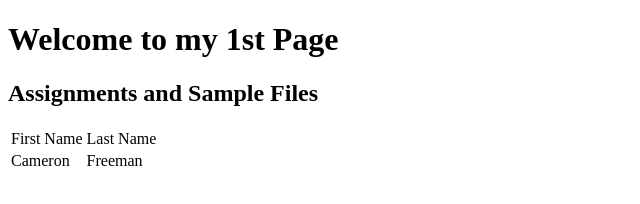
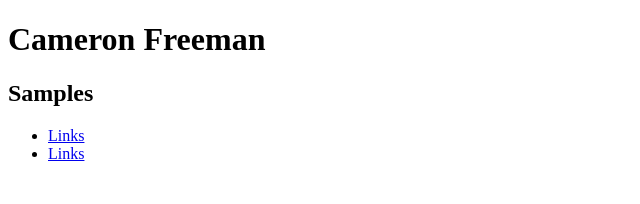
Before and after one commit to cnf8/cnf8.github.io, a plain HTML site: page index.html in a window 1280 px wide. Shown: the whole page, without its empty margins (0-640 px from the left). Drawn offline with Linux system fonts and the light colour scheme.

Commit message:
Links samples

```diff
--- a/index.html
+++ b/index.html
@@ -2,16 +2,18 @@
 <html lang="en" dir="ltr">
   <head>
     <meta charset="utf-8">
-    <title>My Github Page</title>
+    <title>CIM 111 Homework and Samples</title>
   </head>
   <body>
-    <h1>Welcome to my 1st Page</h1>
-    <h2>Assignments and Sample Files</h2>
-    <table>
-      <tr><td>First Name</td><td>Last Name</td></tr>
-      <tr><td>Cameron</td><td>Freeman</td></tr>
-      <tr><td></td><td></td></tr>
-      <tr><td></td><td></td></tr>
-    </table>
+    <h1>Cameron Freeman</h1>
+    <h2>Samples</h2>
+    <ul>
+      <li>
+        <a href="samples/links/">Links</a>
+      </li>
+      <li>
+        <a href="samples/links/index.html">Links</a>
+      </li>
+    </ul>
   </body>
 </html>
```
Also changed, not shown: samples/links/about.html (added, +11 -0 lines), samples/links/index.html (added, +12 -0 lines).
